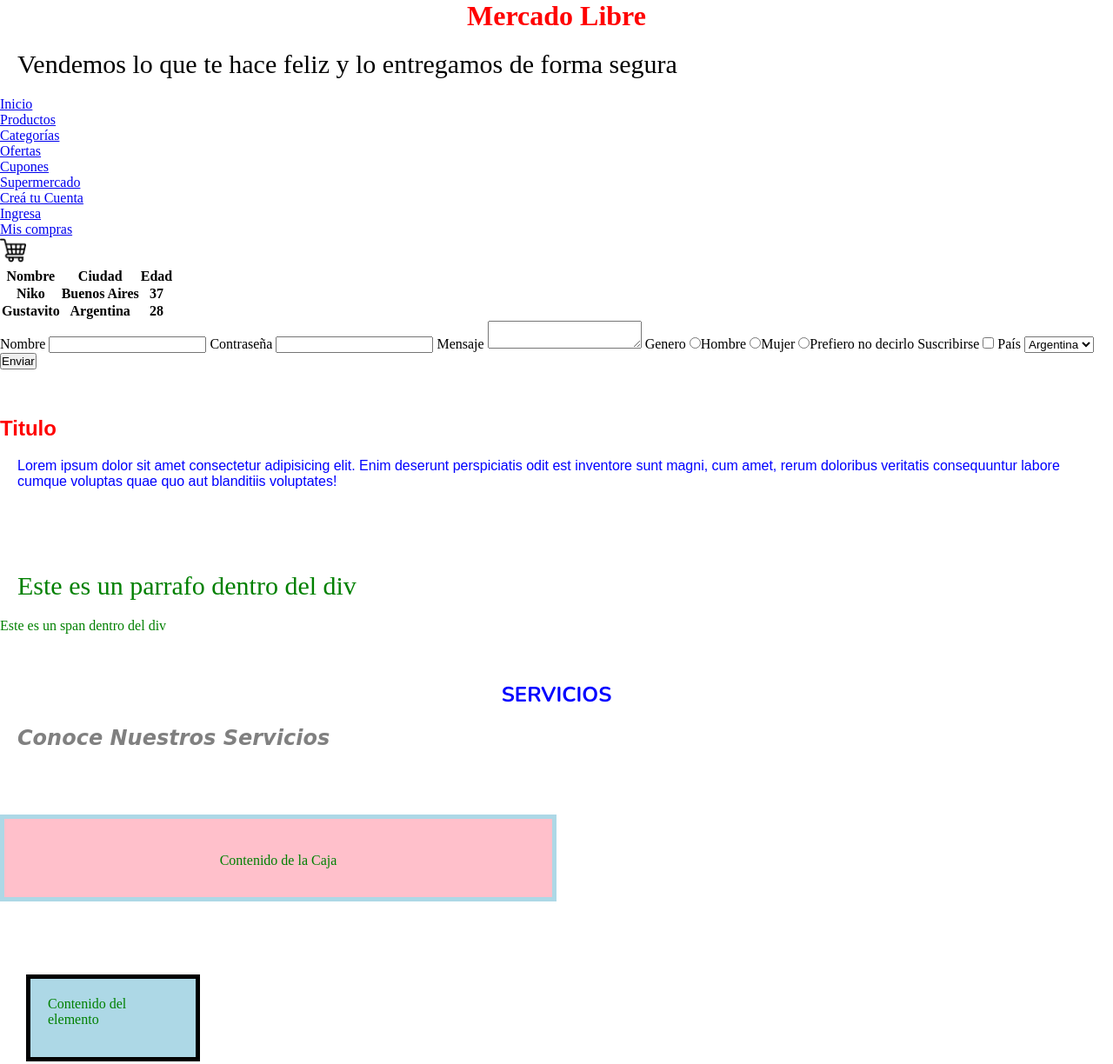
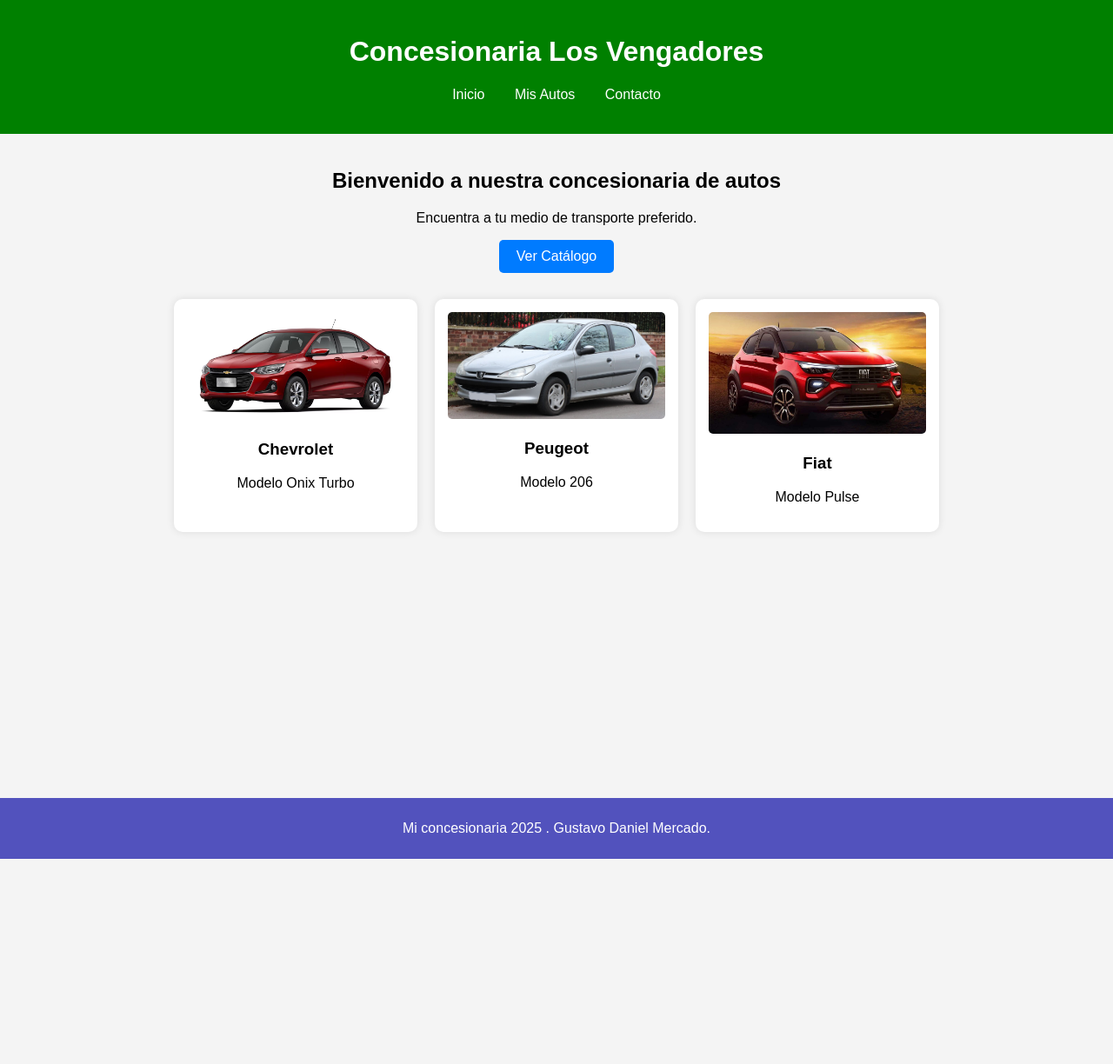
Before and after one commit to gusDanMercado/proyectoFinalCoderHouse, a plain HTML site: page index.html in a window 1280 px wide. Shown: the whole page at 87% size. After the commit the page ends 988 px from the top, so only its background shows below. Drawn offline with nearby package versions, Linux system fonts and the light colour scheme.

Commit message:
Nuevos cambios entrega Nro 2

```diff
--- a/index.html
+++ b/index.html
@@ -4,128 +4,49 @@
     <meta charset="UTF-8">
     <meta name="viewport" content="width=device-width, initial-scale=1.0">
 
-    <!-- CSS -->
-    <link rel="stylesheet" href="/styles/style.css">
+    <link rel="stylesheet" href="./styles/style.css">
 
-    <!-- Fonts -->
-    <link rel="preconnect" href="https://fonts.googleapis.com">
-    <link rel="preconnect" href="https://fonts.gstatic.com" crossorigin>
-    <link href="https://fonts.googleapis.com/css2?family=Nunito:ital,wght@0,200..1000;1,200..1000&display=swap" rel="stylesheet">
-
-    <title>Mercado Libre | Argentina</title>
+    <title>Mi Concesionaria</title>
 </head>
 <body>
     <header>
-        <h1>Mercado Libre</h1>
-        <p>Vendemos lo que te hace feliz y lo entregamos de forma segura</p>
-
+        <h1>Concesionaria Los Vengadores</h1>
         <nav>
             <ul>
-                <li><a href="#">Inicio</a></li>
-                <li><a href="./pages/productos.html">Productos</a></li>
-                <li><a href="./pages/categorias.html">Categorías</a></li>
-                <li><a href="./pages/ofertas.html">Ofertas</a></li>
-                <li><a href="./pages/cupones.html">Cupones</a></li>
-                <li><a href="./pages/supermercado.html">Supermercado</a></li>
-                <li><a href="./pages/crear_cuenta.html">Creá tu Cuenta</a></li>
-                <li><a href="./pages/ingresar.html">Ingresa</a></li>
-                <li><a href="./pages/mis_compras.html">Mis compras</a></li>
-                <li><a href="./pages/carrito_compras.html"><img src="./assets/img/carritocompra.png" alt="Carrito de Compras" width="30px"></a></li>
+                <li><a href="index.html">Inicio</a></li>
+                <li><a href="pages/mis_autos.html">Mis Autos</a></li>
+                <li><a href="pages/contacto.html">Contacto</a></li>
             </ul>
         </nav>
     </header>
 
-    <table>
-        <thead>
-            <tr>
-                <th>Nombre</th>
-                <th>Ciudad</th>
-                <th>Edad</th>
-            </tr>
-        </thead>
-        <tbody>
-            <tr>
-                <th>Niko</th>
-                <th>Buenos Aires</th>
-                <th>37</th>
-            </tr>
-            <tr>
-                <th>Gustavito</th>
-                <th>Argentina</th>
-                <th>28</th>
-            </tr>
-        </tbody>
-    </table>
+    <main>
+        <section>
+            <h2>Bienvenido a nuestra concesionaria de autos</h2>
+            <p>Encuentra a tu medio de transporte preferido.</p>
+            <a href="pages/mis_autos.html" class="btn">Ver Catálogo</a>
+        </section>
+        <section class="autos">
+            <div class="auto">
+                <a href="https://www.chevrolet.com.ar/autos-0km" target="_blank" rel="noopener noreferrer"><img src="assets/img/chevrolet.avif" alt="Auto 1"></a>
+                <h3>Chevrolet</h3>
+                <p>Modelo Onix Turbo</p>
+            </div>
+            <div class="auto">
+                <a href="https://es.wikipedia.org/wiki/Peugeot_206" target="_blank" rel="noopener noreferrer"><img src="assets/img/peugeot.jpg" alt="Auto 2"></a>
+                <h3>Peugeot</h3>
+                <p>Modelo 206</p>
+            </div>
+            <div class="auto">
+                <a href="https://ar.motor1.com/news/512526/fiat-pulse/" target="_blank" rel="noopener noreferrer"><img src="assets/img/fiat.jpg" alt="Auto 3"></a>
+                <h3>Fiat</h3>
+                <p>Modelo Pulse</p>
+            </div>
+        </section>
+    </main>
 
-    <form action="">
-        <label for="nombre">Nombre</label>
-        <input type="text" id="nombre">
-
-        <label for="password">Contraseña</label>
-        <input type="password" id="password">
-
-        <label for="mensaje">Mensaje</label>
-        <textarea name="mensaje" id="mensaje"></textarea>
-
-        <label>Genero</label>
-        <input type="radio" id="hombre"><label for="hombre">Hombre</label>
-        <input type="radio" id="mujer"><label for="mujer">Mujer</label>
-        <input type="radio" id="anonimo"><label for="anonimo">Prefiero no decirlo</label>
-
-        <label for="suscribirse">Suscribirse</label>
-        <input type="checkbox" name="suscribirse" id="suscribirse">
-
-        <label for="pais">País</label>
-        <select name="pais" id="pais">
-            <option value="1">Argentina</option>
-            <option value="2">Bolivia</option>
-            <option value="3">Chile</option>
-            <option value="4">Paraguay</option>
-        </select>
-
-        <input type="button" value="Enviar">
-    </form>
-
-    <br><br><br>
-
-    <section>
-
-        <article>
-            <h2>Titulo</h2>
-            <p>Lorem ipsum dolor sit amet consectetur adipisicing elit. Enim deserunt perspiciatis odit est inventore sunt magni, cum amet, rerum doloribus veritatis consequuntur labore cumque voluptas quae quo aut blanditiis voluptates!</p>
-        </article>
-    </section>
-
-    <br><br><br>
-
-    <div>
-        <p>Este es un parrafo dentro del div</p>
-        <span>Este es un span dentro del div</span>
-    </div>
-
-    <br><br><br>
-
-    <h2 class="titulo-servicios">Servicios</h2>
-    <p class="parrafo-servicios">conoce nuestros servicios</p>
-
-
-    <br><br><br>
-
-    <div class="caja">
-        Contenido de la Caja
-    </div>
-
-
-    <br><br><br>
-
-    <div class="content-box">
-        Contenido del elemento
-    </div>
-
-    <br><br><br>
-
-
-
-
+    <footer>
+        <p>Mi concesionaria 2025 . Gustavo Daniel Mercado.</p>
+    </footer>
 </body>
 </html>
--- a/styles/style.css
+++ b/styles/style.css
@@ -1,108 +1,97 @@
-/* Selector + propiedad + valor
-selector {
-    propiedad: valor;
-    propiedad: valor;
-}
-*/
-
-/* Reset CSS */
-* {
+/* Estilos generales */
+body {
+    font-family: Arial, sans-serif;
     margin: 0;
     padding: 0;
-    box-sizing: border-box; /* nos va a permitir utilizar un modelo de caja especifico (en este caso border-box) */
+    background-color: #f4f4f4;
 }
 
-p {
-    /* nombre color, hexadecimal, rgb y rgba */
-    /*color: blue;
-    color: #454545;
-    color: rgb(0, 1, 255);*/
-    color: rgba(0, 0, blue,255,0.5);
-    font-size: 30px;
-    margin: 20px;
-}
-
-h1 {
-    color: red;
+/* Encabezado */
+header {
+    background-color: green;
+    color: white;
+    padding: 20px;
     text-align: center;
 }
 
-/*
-body {
-    background-color: rgb(124, 218, 81);
-}*/
-
-
-/* Aplicamos estilos al elemento PADRE */
-section {
-    color: blue;
-    font-family: Arial, Helvetica, sans-serif;
+nav ul {
+    list-style: none;
+    padding: 0;
 }
 
-/* Aplicamos estilos al elemento HIJO (h2)*/
-section h2 {
-    color: red;
-    font-size: 24px;
+nav ul li {
+    display: inline;
+    margin: 0 15px;
 }
 
-/* Aplicamos estilos al elemento HIJO (p)*/
-section p {
-    font-size: 16px;
+nav ul li a {
+    color: white;
+    text-decoration: none;
 }
 
-div {
-    color: green;
+/* Secciones principales */
+main {
+    padding: 20px;
+    text-align: center;
 }
 
-div span {
-    color: green;
+section {
+    margin-bottom: 30px;
 }
 
-span {
-    color: red;
+/* Botón */
+.btn {
+    display: inline-block;
+    padding: 10px 20px;
+    background-color: #007BFF;
+    color: white;
+    text-decoration: none;
+    border-radius: 5px;
 }
 
-.titulo-servicios {
+.btn:hover {
+    background-color: #0056b3;
+}
+
+/* Mis Autos */
+.autos {
+    display: flex;
+    justify-content: center;
+    gap: 20px;
+    flex-wrap: wrap;
+}
+
+.auto {
+    background: white;
+    padding: 15px;
+    border-radius: 10px;
+    box-shadow: 0 0 10px rgba(0, 0, 0, 0.1);
     text-align: center;
-    text-transform: uppercase;
-    color: blue;
-    font-size: 24px; /*unidad de medida ABSOLUTA*/
+    width: 250px;
+}
+
+.auto img {
+    max-width: 100%;
+    border-radius: 5px;
+}
+
+/* Contacto */
+.contacto p {
+    text-align: justify;
+    margin: 50px;
     font-family: "Nunito", serif; /* esto me lo da Google Fonts */
 }
 
-.parrafo-servicios {
-    text-transform: capitalize;
-    text-align: justify;
-    color: grey;
-    font-style: italic;
-    font-size: 1.5em; /*unidad de medida RELATIVA (es relativo al tamaño de fuente del elemento PADRE)*/
-    font-weight: bold; /*cambio el peso*/
-    font-family: cursive;
+#descripcion_imagen {
+    text-align: center;
+    border-bottom: solid #007BFF 5px;
 }
 
-/*
-    Si utilizara la unida de medida rem -> esta es relativo al tamaños de la fuente del elemento raiz,
-    por lo general se refiere a todo el HTML
-
-    Es por eso que se utilizan px en texto y % en tamaño ya que estas unidades son un poco dificiles
-    de entender
-*/
-
-.content-box {
-    width: 200px;
-    height: 100px;
-    background-color: lightblue;
-    padding: 20px;
-    border: 5px solid black;  /* 3. Ejemplo de border */
-    margin: 30px; /* 4. Ejemplo de margin */
+/* Pie de página */
+footer {
+    background-color: rgb(82, 82, 189);
+    color: white;
+    text-align: center;
+    padding: 10px;
+    margin-top: 20%;
 }
-
-.caja {
-    background-color: pink;
-    /*width: 200px; */
-    width: 50%; /*otra manera de definir el ancho*/
-    height: 100px;
-    border: 5px solid lightblue;
-    text-align: center;
-    line-height: 95px; /*Alto de la linea (para tratar de centrarlo horizontalmente)*/
-}
--- /dev/null
+++ b/styles/style_old.css
@@ -0,0 +1,108 @@
+/* Selector + propiedad + valor
+selector {
+    propiedad: valor;
+    propiedad: valor;
+}
+*/
+
+/* Reset CSS */
+* {
+    margin: 0;
+    padding: 0;
+    box-sizing: border-box; /* nos va a permitir utilizar un modelo de caja especifico (en este caso border-box) */
+}
+
+p {
+    /* nombre color, hexadecimal, rgb y rgba */
+    /*color: blue;
+    color: #454545;
+    color: rgb(0, 1, 255);*/
+    color: rgba(0, 0, blue,255,0.5);
+    font-size: 30px;
+    margin: 20px;
+}
+
+h1 {
+    color: red;
+    text-align: center;
+}
+
+/*
+body {
+    background-color: rgb(124, 218, 81);
+}*/
+
+
+/* Aplicamos estilos al elemento PADRE */
+section {
+    color: blue;
+    font-family: Arial, Helvetica, sans-serif;
+}
+
+/* Aplicamos estilos al elemento HIJO (h2)*/
+section h2 {
+    color: red;
+    font-size: 24px;
+}
+
+/* Aplicamos estilos al elemento HIJO (p)*/
+section p {
+    font-size: 16px;
+}
+
+div {
+    color: green;
+}
+
+div span {
+    color: green;
+}
+
+span {
+    color: red;
+}
+
+.titulo-servicios {
+    text-align: center;
+    text-transform: uppercase;
+    color: blue;
+    font-size: 24px; /*unidad de medida ABSOLUTA*/
+    font-family: "Nunito", serif; /* esto me lo da Google Fonts */
+}
+
+.parrafo-servicios {
+    text-transform: capitalize;
+    text-align: justify;
+    color: grey;
+    font-style: italic;
+    font-size: 1.5em; /*unidad de medida RELATIVA (es relativo al tamaño de fuente del elemento PADRE)*/
+    font-weight: bold; /*cambio el peso*/
+    font-family: cursive;
+}
+
+/*
+    Si utilizara la unida de medida rem -> esta es relativo al tamaños de la fuente del elemento raiz,
+    por lo general se refiere a todo el HTML
+
+    Es por eso que se utilizan px en texto y % en tamaño ya que estas unidades son un poco dificiles
+    de entender
+*/
+
+.content-box {
+    width: 200px;
+    height: 100px;
+    background-color: lightblue;
+    padding: 20px;
+    border: 5px solid black;  /* 3. Ejemplo de border */
+    margin: 30px; /* 4. Ejemplo de margin */
+}
+
+.caja {
+    background-color: pink;
+    /*width: 200px; */
+    width: 50%; /*otra manera de definir el ancho*/
+    height: 100px;
+    border: 5px solid lightblue;
+    text-align: center;
+    line-height: 95px; /*Alto de la linea (para tratar de centrarlo horizontalmente)*/
+}
```
Also changed, not shown: pages/contacto.html (+42 -0 lines), pages/mis_autos.html (added, +94 -0 lines), pages/sobre_nosotros.html (added, +23 -0 lines), assets/img/Capitan-America.jpeg (added), assets/img/chevrolet.avif (added), assets/img/fiat.jpg (added), assets/img/peugeot.jpg (added).
